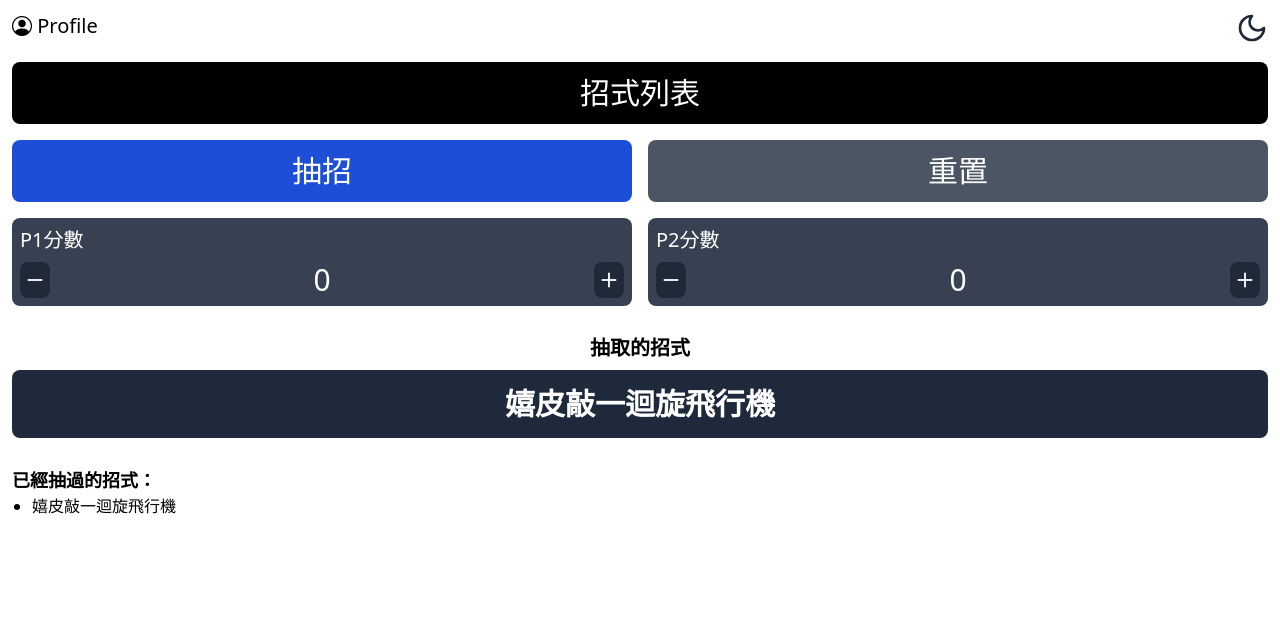
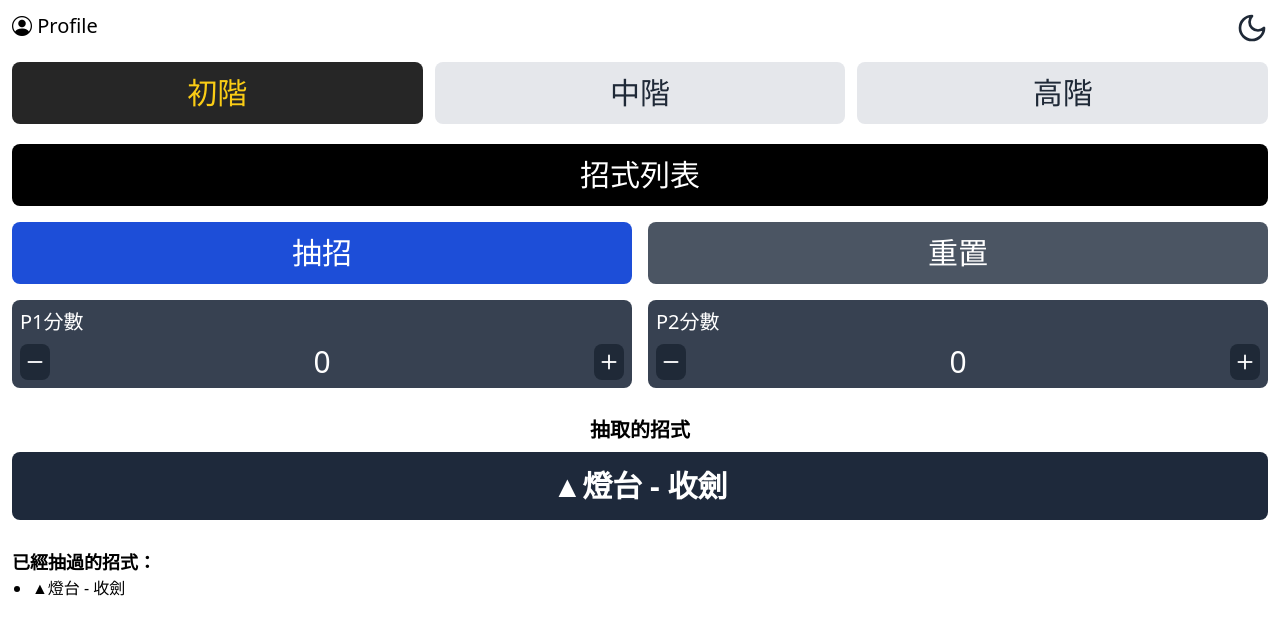
Before and after one commit to IOUKI/my-github-pages, a Next.js app: page /kendamaTools/southJam in a window 1280 px wide. Both pictures are taken after a click on the button "抽招". Shown: the top 634 px of the page. Built offline with nearby package versions, Linux system fonts and the light colour scheme.

Commit message:
feat: 新增初中高階等級招式切換

```diff
--- a/app/kendamaTools/southJam/page.tsx
+++ b/app/kendamaTools/southJam/page.tsx
@@ -1,13 +1,68 @@
 'use client'
 
-import React, { useMemo, useState } from 'react'
+import React, { useEffect, useMemo, useState } from 'react'
+
+type Trick = {
+  no: number
+  content: string
+}
+
+type TrickList = {
+  level: number
+  title: string
+  tricks: Trick[]
+}
 
 const SouthJam = () => {
   const [alreadyDownList, setAlreadyDownList] = useState<number[]>([])
   const [currentTrick, setCurrentTrick] = useState<number | null>(null)
   const [p1Score, setP1Score] = useState<number>(0)
   const [p2Score, setP2Score] = useState<number>(0)
-  const trickList = useMemo(() => [
+  const [currentTricks, setCurrentTricks] = useState<Trick[]>([])
+  const [currentTricksLevel, setCurrentTricksLevel] = useState<number>(1)
+  const trickList = useMemo<TrickList[]>(() => [
+    {
+      level: 1,
+      title: "初階",
+      tricks: [
+        { no: 1, content: "蠟燭" },
+        { no: 2, content: "皿上來回 11 下" },
+        { no: 3, content: "飛行機 - 跳劍" },
+        { no: 4, content: "止劍 - 螺旋丸止劍" },
+        { no: 5, content: "大鶯 - 收劍" },
+        { no: 6, content: "劍頂 - 收劍" },
+        { no: 7, content: "世界一周" },
+        { no: 8, content: "大皿 - 燕子歸巢大皿 - 止劍" },
+        { no: 9, content: "劍手手勢直接地球" },
+        { no: 10, content: "轉劍止劍" },
+        { no: 11, content: "▲天中殺" },
+        { no: 12, content: "▲重力機" },
+        { no: 13, content: "▲燈台 - 收劍" },
+      ]
+    },
+    {
+      level: 2,
+      title: "中階",
+      tricks: [
+        { no: 1, content: "美國一週" },
+        { no: 2, content: "離轉地球" },
+        { no: 3, content: "劍頂滑玉" },
+        { no: 4, content: "飛行機 - 1.5 拋接止劍" },
+        { no: 5, content: "月面 - 一迴旋收" },
+        { no: 6, content: "飛行機 - TAP 收" },
+        { no: 7, content: "燈台 - 燈上燈 - 收劍" },
+        { no: 8, content: "中皿極意 - 收劍" },
+        { no: 9, content: "JUGGLE 大皿 - 止劍" },
+        { no: 10, content: "一迴旋拋接天中殺" },
+        { no: 11, content: "▲抽線飛行機" },
+        { no: 12, content: "▲竹馬 - 止劍" },
+        { no: 13, content: "▲天中殺快手飛行機" },
+      ]
+    },
+    {
+      level: 3,
+      title: "高階",
+      tricks: [
         { no: 1, content: "直拉拋一迴旋燈台 insta 拋 1.5 飛行機" },
         { no: 2, content: "離轉 - 離轉 - 拋一迴旋燈台 - 二迴旋抓劍收" },
         { no: 3, content: "逆月 - 拋一迴旋燈台 insta 逆一迴旋逆月 - 收劍" },
@@ -23,11 +78,13 @@ const SouthJam = () => {
         { no: 13, content: "落雷一迴旋飛行機" },
         { no: 14, content: "2 Tap 拋兩迴旋拋接止劍" },
         { no: 15, content: "嬉皮敲一迴旋飛行機" },
+      ]
+    }
   ], [])
 
   // Handle the lottery action
   const handleLottery = () => {
-    const availableTricks = trickList.filter(trick => !alreadyDownList.includes(trick.no))
+    const availableTricks = currentTricks.filter(trick => !alreadyDownList.includes(trick.no))
     if (availableTricks.length === 0) {
       alert("所有招式已經抽完了！")
       return
@@ -55,8 +112,35 @@ const SouthJam = () => {
     }
   }
 
+  useEffect(() => {
+    if (currentTricks.length !== 0) return
+    const savedLevel = localStorage.getItem('trickLevel')
+    const initialLevel = savedLevel ? parseInt(savedLevel, 10) : 1
+    const selectedLevel = trickList.find(trick => trick.level === initialLevel)
+    if (selectedLevel) {
+      setCurrentTricks(selectedLevel.tricks)
+      setCurrentTricksLevel(selectedLevel.level)
+    }
+  }, [currentTricks, setCurrentTricks, trickList, setCurrentTricksLevel])
+
   return (
     <>
+      <div className="w-full px-3 mb-5 grid grid-cols-3 gap-3">
+        {trickList.map((trick) => (
+          <button
+            key={trick.level}
+            onClick={() => {
+              setCurrentTricks(trick.tricks)
+              setCurrentTricksLevel(trick.level)
+              handleReset()
+              localStorage.setItem('trickLevel', String(trick.level))
+            }}
+            className={`py-3 px-4 inline-flex items-center justify-center gap-x-2 text-3xl font-medium rounded-lg border border-transparent ${currentTricksLevel === trick.level ? 'bg-neutral-800 text-yellow-400' : 'bg-gray-200 text-gray-800 hover:bg-gray-300'}`}
+          >
+            {trick.title}
+          </button>
+        ))}
+      </div>
       <div className="w-full px-3 grid grid-cols-2 gap-4">
         <button type="button" className="py-3 px-4 col-span-2 inline-flex items-center justify-center gap-x-2 text-3xl font-medium rounded-lg border border-transparent bg-black text-white dark:bg-white dark:text-black disabled:opacity-50 disabled:pointer-events-none" aria-haspopup="dialog" aria-expanded="false" aria-controls="trick-list-modal" data-hs-overlay="#trick-list-modal">
           招式列表
@@ -124,7 +208,7 @@ const SouthJam = () => {
             </p>
             <div className="bg-slate-800 rounded-lg p-4">
               <p className="text-3xl font-semibold text-center text-white">
-                {trickList.find(trick => trick.no === currentTrick)?.content}
+                {currentTricks.find(trick => trick.no === currentTrick)?.content}
               </p>
             </div>
           </div>
@@ -136,7 +220,7 @@ const SouthJam = () => {
         <h2 className="text-lg font-semibold">已經抽過的招式：</h2>
         <ul className="list-disc pl-5">
           {alreadyDownList.map((trickNo) => (
-            <li key={trickNo} className="">{trickList.find(trick => trick.no === trickNo)?.content}</li>
+            <li key={trickNo} className="">{currentTricks.find(trick => trick.no === trickNo)?.content}</li>
           ))}
         </ul>
       </div>
@@ -165,7 +249,7 @@ const SouthJam = () => {
                     </tr>
                   </thead>
                   <tbody className="bg-white divide-y divide-gray-200 dark:bg-neutral-800 dark:divide-neutral-700">
-                    {trickList.map((trick) => (
+                    {currentTricks.map((trick) => (
                       <tr key={trick.no} className={`hover:bg-gray-50 dark:hover:bg-neutral-700 ${alreadyDownList.includes(trick.no) ? 'bg-gray-100 dark:bg-neutral-600' : ''}`}>
                         <td className="px-6 py-4 font-medium text-gray-900 whitespace-nowrap dark:text-white">{trick.no}</td>
                         <td className="px-6 py-4 dark:text-white">{trick.content}</td>
```
Lines whose indentation alone changed are shown as unchanged.
